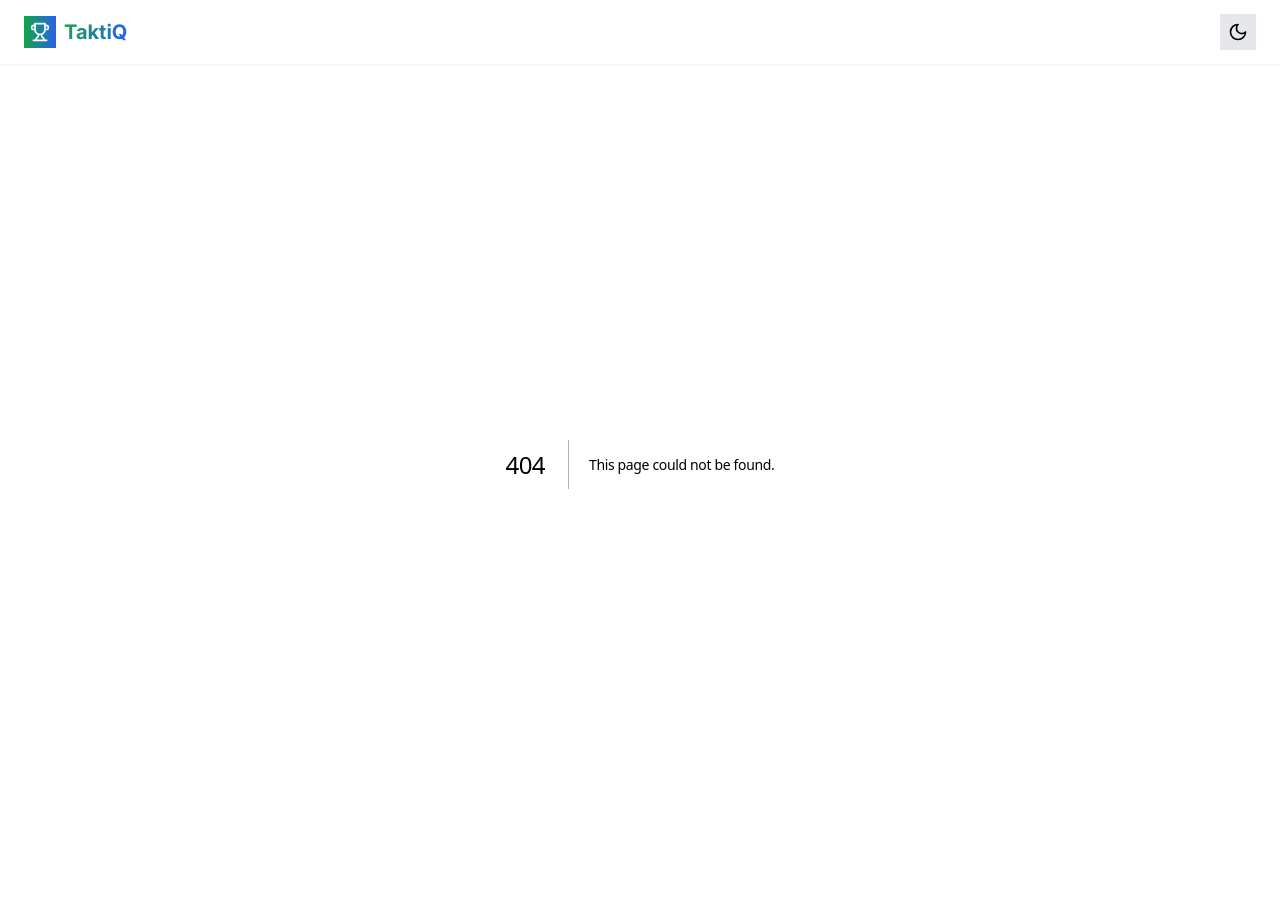
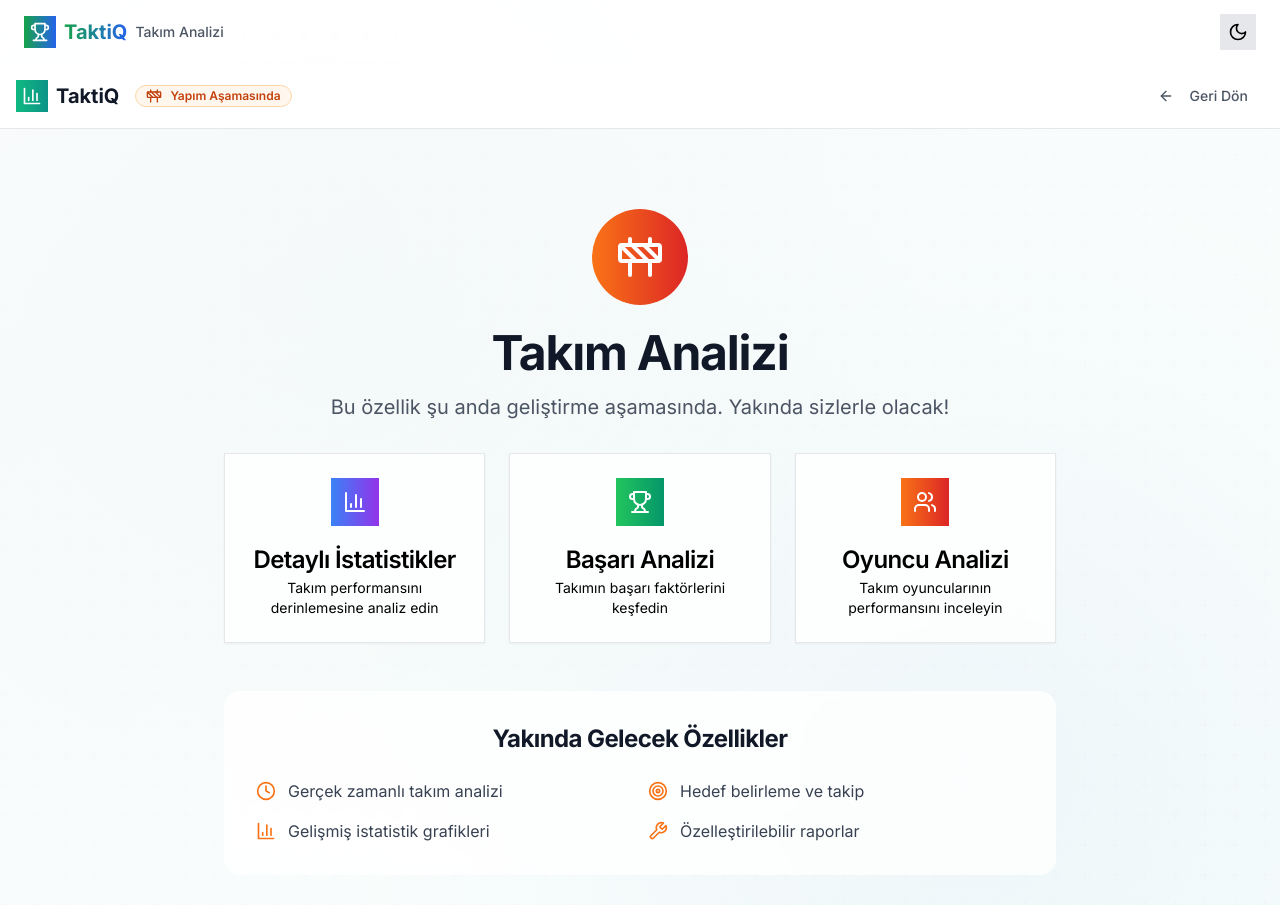
Before and after one commit to Saruh4n/TaktiQ-MVP, a Next.js app: page /team-analysis in a window 1280 px wide. Before the commit this address had no page. Shown: the top 905 px of the page. Before the commit the page ends 864 px from the top, so only its background shows below. Built offline with nearby package versions, Linux system fonts and the light colour scheme.

Commit message:
Add clickable Takım Analizi link and create construction page

```diff
--- a/src/app/layout.tsx
+++ b/src/app/layout.tsx
@@ -26,7 +26,12 @@ export default function RootLayout({ children }: { children: React.ReactNode })
                   <div className="w-8 h-8 bg-gradient-to-r from-green-600 to-blue-600 rounded-lg flex items-center justify-center">
                     <Trophy className="w-5 h-5 text-white" />
                   </div>
-                  <span className="text-xl font-bold bg-gradient-to-r from-green-600 to-blue-600 bg-clip-text text-transparent">TaktiQ</span>
+                  <div className="flex items-center space-x-2">
+                    <span className="text-xl font-bold bg-gradient-to-r from-green-600 to-blue-600 bg-clip-text text-transparent">TaktiQ</span>
+                    <Link href="/team-analysis" className="text-sm font-medium text-gray-600 hover:text-green-600 transition-colors">
+                      Takım Analizi
+                    </Link>
+                  </div>
                 </Link>
                 <div className="flex items-center space-x-4">
                   <ThemeToggle />
--- /dev/null
+++ b/src/app/team-analysis/page.tsx
@@ -0,0 +1,149 @@
+"use client"
+
+import { Button } from "@/components/ui/button"
+import { Card, CardContent, CardDescription, CardHeader, CardTitle } from "@/components/ui/card"
+import { Badge } from "@/components/ui/badge"
+import {
+  Construction,
+  Wrench,
+  Clock,
+  ArrowLeft,
+  BarChart3,
+  Trophy,
+  Users,
+  Target,
+} from "lucide-react"
+import Link from 'next/link'
+
+export default function TeamAnalysisPage() {
+  return (
+    <div className="min-h-screen bg-gradient-to-br from-slate-50 to-emerald-50/30">
+      {/* Header */}
+      <div className="border-b bg-white sticky top-0 z-50">
+        <div className="container mx-auto px-4">
+          <div className="flex items-center justify-between h-16">
+            <div className="flex items-center space-x-4">
+              <Link href="/" className="flex items-center space-x-2">
+                <div className="w-8 h-8 bg-gradient-to-r from-emerald-500 to-teal-600 rounded-lg flex items-center justify-center">
+                  <BarChart3 className="h-5 w-5 text-white" />
+                </div>
+                <span className="font-bold text-xl text-gray-900">TaktiQ</span>
+              </Link>
+              <Badge variant="secondary" className="bg-orange-50 text-orange-700 border-orange-200">
+                <Construction className="w-4 h-4 mr-2" />
+                Yapım Aşamasında
+              </Badge>
+            </div>
+            <Link href="/">
+              <Button variant="ghost" className="text-gray-600 hover:text-emerald-600">
+                <ArrowLeft className="w-4 h-4 mr-2" />
+                Geri Dön
+              </Button>
+            </Link>
+          </div>
+        </div>
+      </div>
+
+      {/* Main Content */}
+      <section className="py-20 px-4">
+        <div className="container mx-auto text-center max-w-4xl">
+          <div className="mb-8">
+            <div className="w-24 h-24 bg-gradient-to-r from-orange-500 to-red-600 rounded-full flex items-center justify-center mx-auto mb-6">
+              <Construction className="w-12 h-12 text-white" />
+            </div>
+            <h1 className="text-4xl md:text-5xl font-bold text-gray-900 mb-4">
+              Takım Analizi
+            </h1>
+            <p className="text-xl text-gray-600 mb-8">
+              Bu özellik şu anda geliştirme aşamasında. Yakında sizlerle olacak!
+            </p>
+          </div>
+
+          {/* Features Preview */}
+          <div className="grid md:grid-cols-2 lg:grid-cols-3 gap-6 mb-12">
+            <Card className="bg-white/80 backdrop-blur-sm">
+              <CardHeader>
+                <div className="w-12 h-12 bg-gradient-to-r from-blue-500 to-purple-600 rounded-lg flex items-center justify-center mx-auto mb-4">
+                  <BarChart3 className="w-6 h-6 text-white" />
+                </div>
+                <CardTitle>Detaylı İstatistikler</CardTitle>
+                <CardDescription>
+                  Takım performansını derinlemesine analiz edin
+                </CardDescription>
+              </CardHeader>
+            </Card>
+
+            <Card className="bg-white/80 backdrop-blur-sm">
+              <CardHeader>
+                <div className="w-12 h-12 bg-gradient-to-r from-green-500 to-emerald-600 rounded-lg flex items-center justify-center mx-auto mb-4">
+                  <Trophy className="w-6 h-6 text-white" />
+                </div>
+                <CardTitle>Başarı Analizi</CardTitle>
+                <CardDescription>
+                  Takımın başarı faktörlerini keşfedin
+                </CardDescription>
+              </CardHeader>
+            </Card>
+
+            <Card className="bg-white/80 backdrop-blur-sm">
+              <CardHeader>
+                <div className="w-12 h-12 bg-gradient-to-r from-orange-500 to-red-600 rounded-lg flex items-center justify-center mx-auto mb-4">
+                  <Users className="w-6 h-6 text-white" />
+                </div>
+                <CardTitle>Oyuncu Analizi</CardTitle>
+                <CardDescription>
+                  Takım oyuncularının performansını inceleyin
+                </CardDescription>
+              </CardHeader>
+            </Card>
+          </div>
+
+          {/* Coming Soon Features */}
+          <div className="bg-white/80 backdrop-blur-sm rounded-2xl p-8 mb-8">
+            <h2 className="text-2xl font-bold text-gray-900 mb-6">Yakında Gelecek Özellikler</h2>
+            <div className="grid md:grid-cols-2 gap-4 text-left">
+              <div className="flex items-center space-x-3">
+                <Clock className="w-5 h-5 text-orange-500" />
+                <span className="text-gray-700">Gerçek zamanlı takım analizi</span>
+              </div>
+              <div className="flex items-center space-x-3">
+                <Target className="w-5 h-5 text-orange-500" />
+                <span className="text-gray-700">Hedef belirleme ve takip</span>
+              </div>
+              <div className="flex items-center space-x-3">
+                <BarChart3 className="w-5 h-5 text-orange-500" />
+                <span className="text-gray-700">Gelişmiş istatistik grafikleri</span>
+              </div>
+              <div className="flex items-center space-x-3">
+                <Wrench className="w-5 h-5 text-orange-500" />
+                <span className="text-gray-700">Özelleştirilebilir raporlar</span>
+              </div>
+            </div>
+          </div>
+
+          {/* Action Buttons */}
+          <div className="flex flex-col sm:flex-row gap-4 justify-center">
+            <Link href="/">
+              <Button
+                size="lg"
+                className="bg-gradient-to-r from-emerald-500 to-teal-600 hover:from-emerald-600 hover:to-teal-700 text-white px-8 py-3"
+              >
+                <ArrowLeft className="w-5 h-5 mr-2" />
+                Ana Sayfaya Dön
+              </Button>
+            </Link>
+            <Link href="/ai-chat">
+              <Button
+                size="lg"
+                variant="outline"
+                className="border-emerald-200 text-emerald-700 hover:bg-emerald-50 px-8 py-3"
+              >
+                AI Chat'i Dene
+              </Button>
+            </Link>
+          </div>
+        </div>
+      </section>
+    </div>
+  )
+}
```
